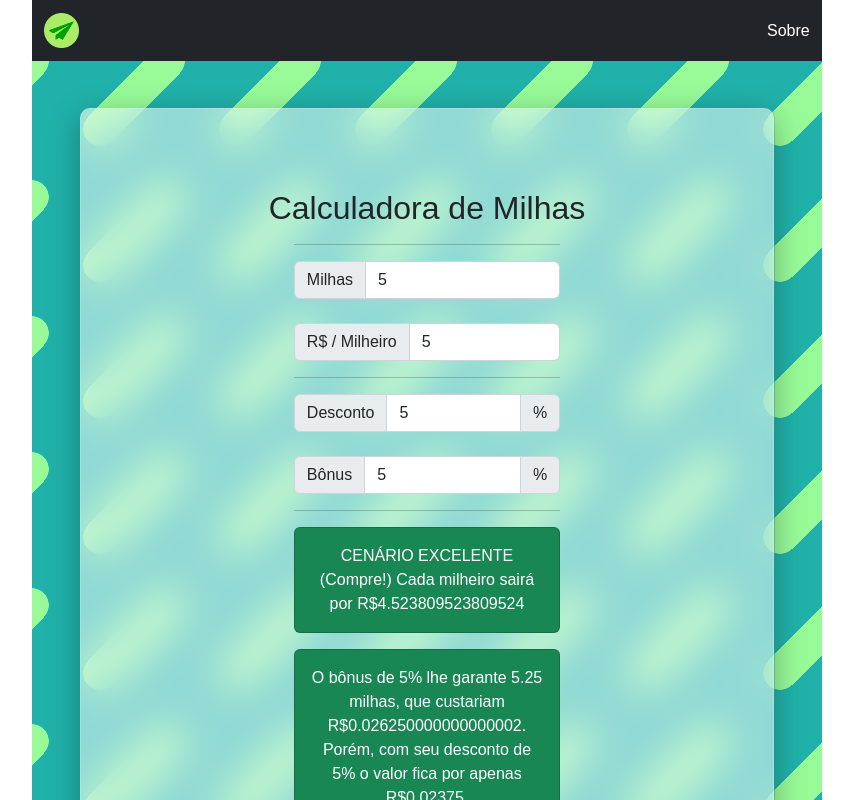
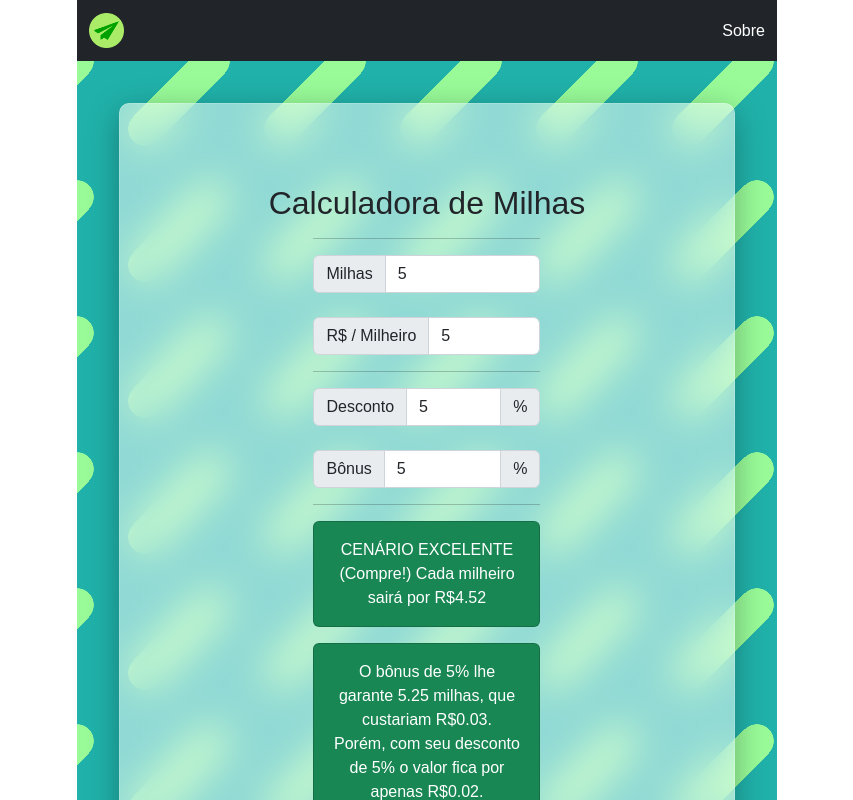
Before and after one commit to dev-gabriel-oliveira/Milhou, a React (Vite) app: page /calculator in a window 1280 px wide. Both pictures are taken after typing "5", "5", "5", "5" into the empty fields and a click on the button "Calcular". Shown: the top 800 px of the page, without its empty margins (213-1066 px from the left). Built offline with nearby package versions, Linux system fonts and the light colour scheme; a web font is replaced by a local one.

Commit message:
Update index.tsx

```diff
--- a/src/pages/calculator/index.tsx
+++ b/src/pages/calculator/index.tsx
@@ -123,19 +123,19 @@ export default function Calculator() {
                 <hr />
             </form>
 
-            {showResults === true ? (
+            {showResults && (
                 <>
                 <div className={colorResults}>
-                    {textResults} Cada milheiro sairá por R${precoMilheiroFinal}
+                    {textResults} Cada milheiro sairá por R${precoMilheiroFinal.toFixed(2)}
                 </div>
 
                 <div className={colorResults}>
-                    O bônus de {bonus}% lhe garante {totalMilhasFinal} milhas, que custariam R${totalValorSemVantagens}.
+                    O bônus de {bonus}% lhe garante {totalMilhasFinal} milhas, que custariam R${totalValorSemVantagens.toFixed(2)}.
                     <br />
-                    Porém, com seu desconto de {desconto}% o valor fica por apenas R${totalValorFinal}.
+                    Porém, com seu desconto de {desconto}% o valor fica por apenas R${totalValorFinal.toFixed(2)}.
                 </div>
                 </>
-            ) : ('')}
+            )}
 
             <button className='calculate-btn' onClick={calcular}>Calcular</button>
 
```
